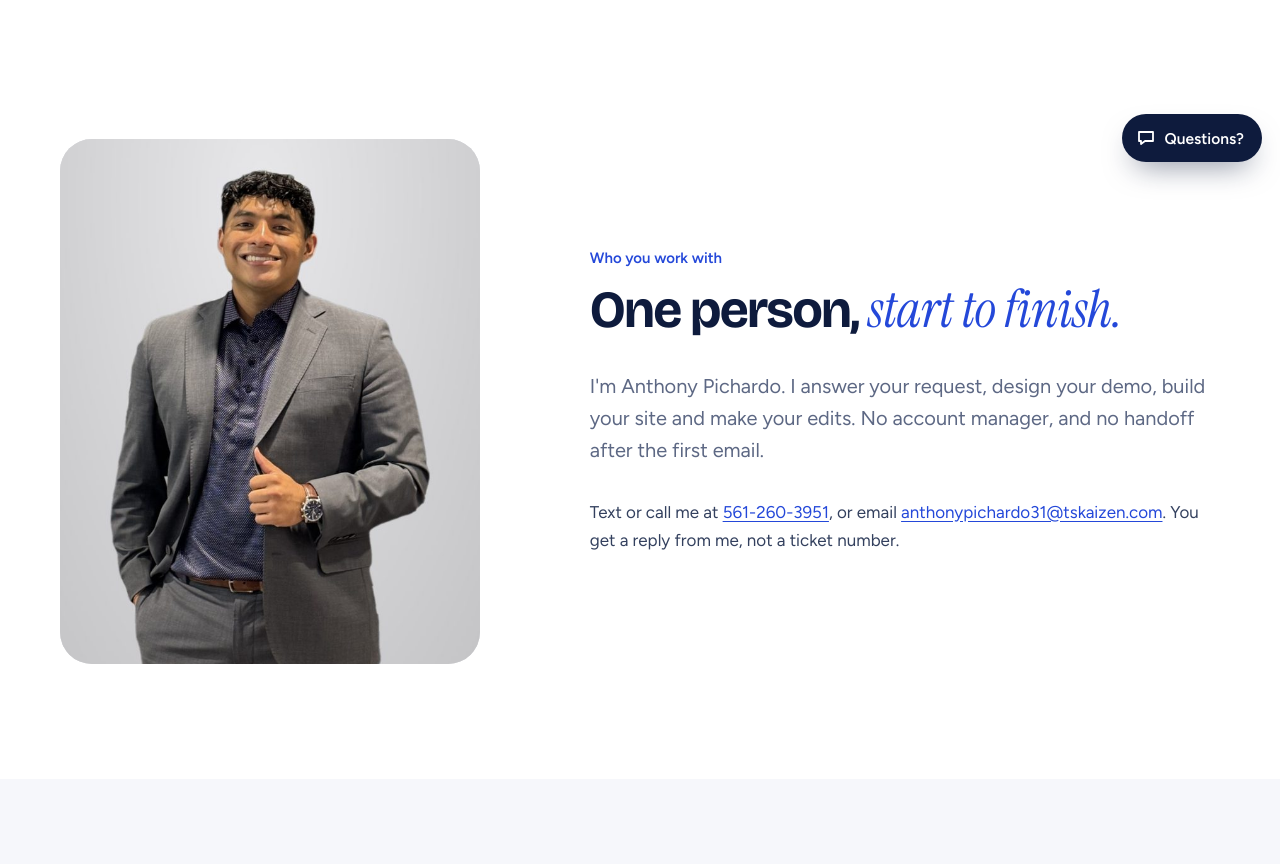
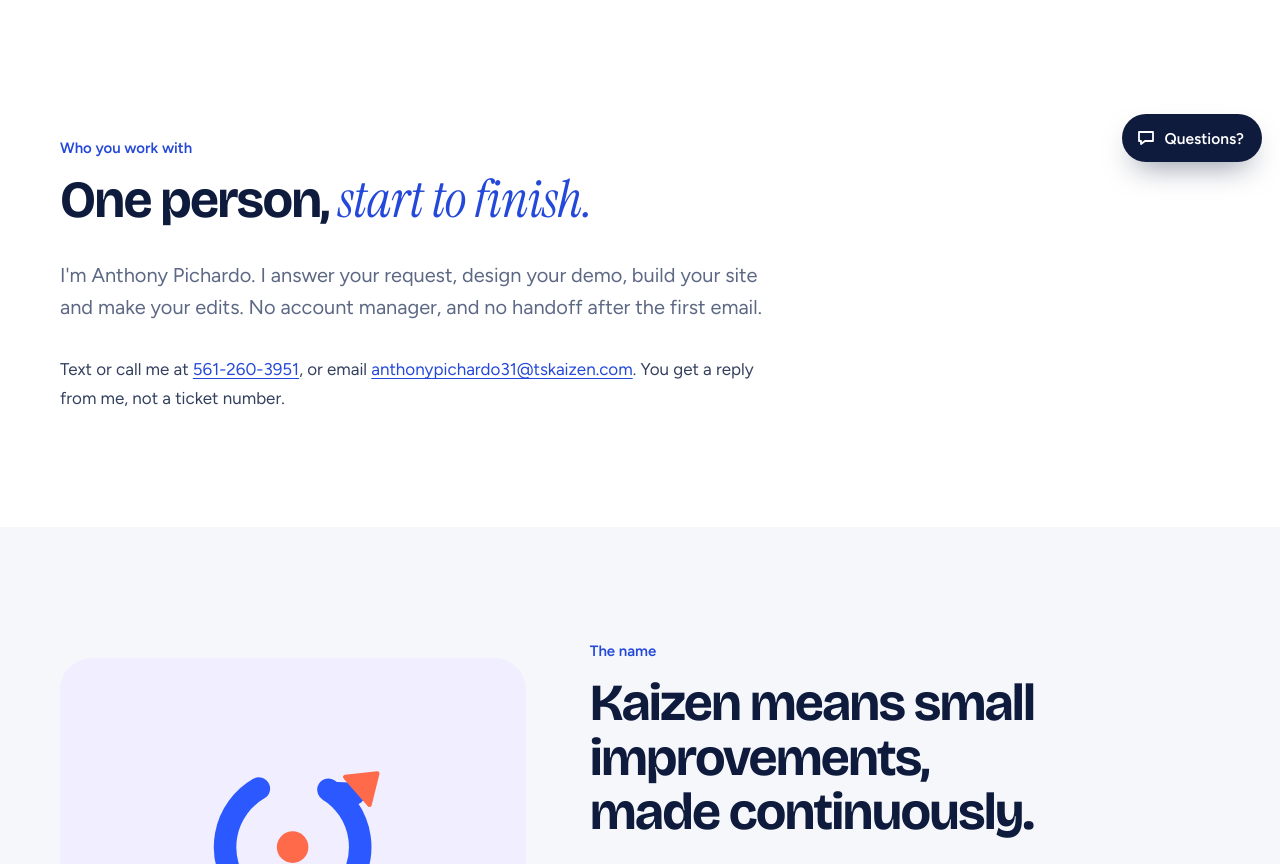
Before and after one commit to Peecho07/tsKaizen-Website, a plain HTML site: page about.html in a window 1280 px wide. Shown: the part 620-1484 px from the top of the page. Drawn offline with nearby package versions, Linux system fonts and the light colour scheme.

Commit message:
Take the photo out of the About page
The founder block on About is now text only. The photo stays on the home page.

Co-Authored-By: Claude Sonnet 5.5 <noreply@anthropic.com>
Claude-Session: https://claude.ai/code/session_017CWMKhUqGqW9mbGei6CAYM

```diff
--- a/about.html
+++ b/about.html
@@ -45,9 +45,8 @@
 </section>
 
 <section class="section" aria-labelledby="founder-h">
-  <div class="wrap split founder">
-    <figure class="founder-photo"><img src="img/anthony.jpg" alt="Anthony Pichardo, founder of tsKaizen" width="1200" height="1600" loading="lazy" decoding="async" onerror="this.remove()"></figure>
-    <div class="stack-lg">
+  <div class="wrap">
+    <div class="stack-lg" style="max-width:720px">
       <div class="stack"><p class="eyebrow">Who you work with</p><h2 id="founder-h">One person, <em>start to finish.</em></h2></div>
       <p class="lede">I'm Anthony Pichardo. I answer your request, design your demo, build your site and make your edits. No account manager, and no handoff after the first email.</p>
       <p>Text or call me at <a href="tel:+15612603951">561-260-3951</a>, or email <a data-email href="mailto:anthonypichardo31@tskaizen.com">anthonypichardo31@tskaizen.com</a>. You get a reply from me, not a ticket number.</p>
```
